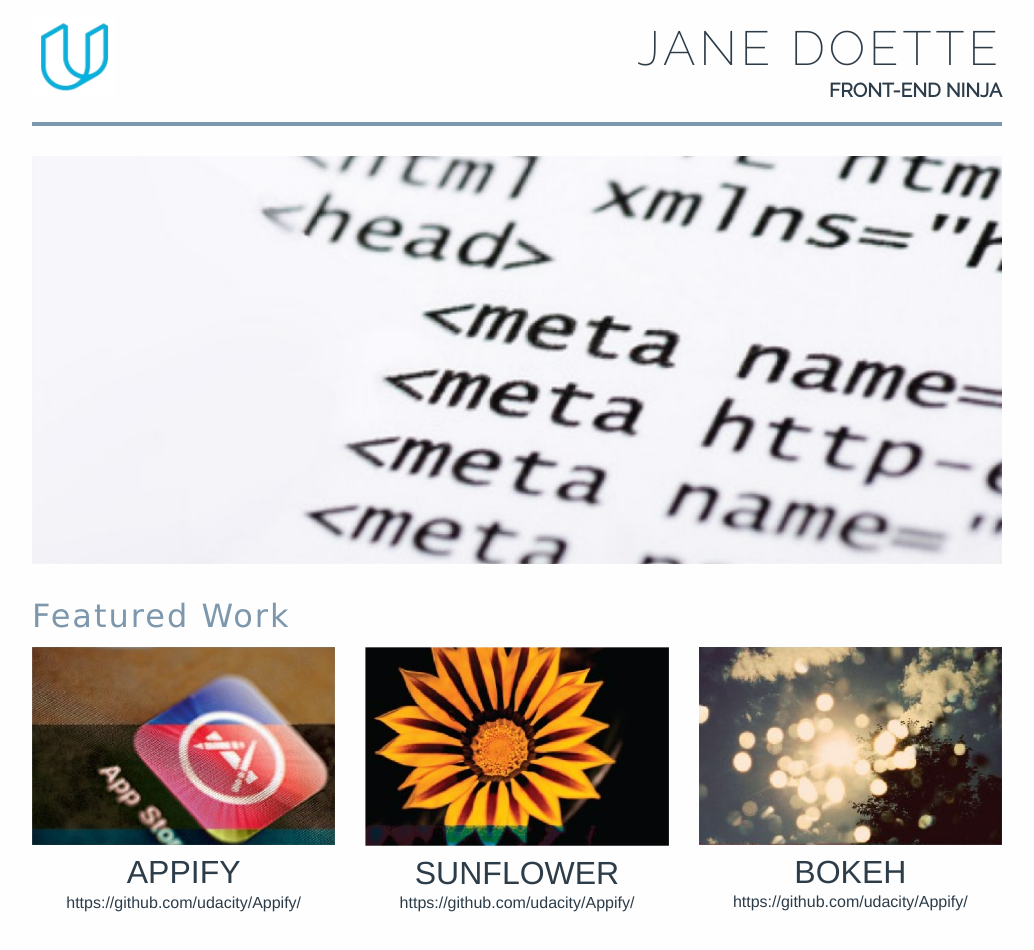
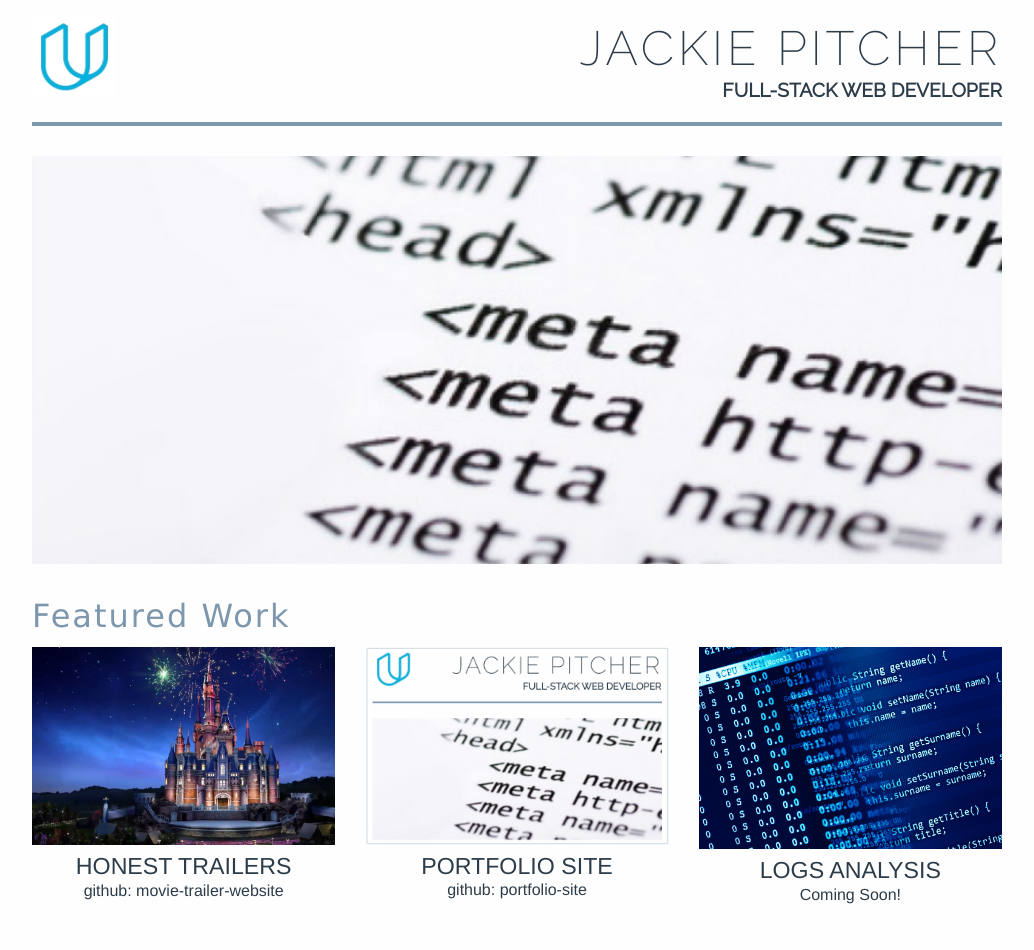
Before and after one commit to jpitcher2012/portfolio-site, a plain HTML site: page index.html in a window 1280 px wide. Shown: the whole page, without its empty margins (123-1157 px from the left). Drawn offline with Linux system fonts and the light colour scheme.

Commit message:
Customize images and text, modify styling slightly

```diff
--- a/css/app.css
+++ b/css/app.css
@@ -17,15 +17,15 @@ h1 {
 }
 
 h2 {
-	font-size: 200%;
-	margin-bottom: -5px;
-}
-
-h3 {
 	color: #7d97ad;
 	font-family: Verdana, sans-serif;
 	font-size: 200%;
 	letter-spacing: 2px;
+}
+
+h3 {
+	font-size: 145%;
+	margin-bottom: -5px;
 }
 
 h4 {
@@ -65,14 +65,18 @@ figure img {
 
 @media print, screen and (max-width: 48em) {
 	figure img { max-width: 66%; }
+	h3 { font-size: 175%; }
 }
 
 @media print, screen and (min-width: 48em) {
 	figure img { max-width: 100%; }
 }
 
-@media print, screen and (max-width: 31em) {
-	h1 { font-size: 225%; }
+@media print, screen and (max-width: 34em) {
+	h1 { font-size: 200%; }
 	h2, h3 { font-size: 150%; }
-	h4 { font-size: 100%; }
+	h4 { font-size: 90%; }
+	p { font-size: 90%; }
+	header { padding-bottom: 0px; }
+	#logo { height: 60px; }
 }
--- a/index.html
+++ b/index.html
@@ -4,7 +4,7 @@
 		<meta charset="utf-8">
 		<meta http-equiv="x-ua-compatible" content="ie=edge">
 		<meta name="viewport" content="width=device-width, initial-scale=1.0">
-		<title>Portfolio</title>
+		<title>Jackie Pitcher Portfolio</title>
 		<link rel="stylesheet" href="css/foundation.css">
 		<link rel="stylesheet" href="css/app.css">
 		<link rel="stylesheet" href="https://fonts.googleapis.com/css?family=Raleway:200,400">
@@ -16,9 +16,9 @@
 				<div class="grid-x grid-margin-x">
 
 					<header class="large-12 cell">
-						<img src="img/logo.png" alt="Udacity logo" />
-						<h1>JANE DOETTE</h1>
-						<h4>FRONT-END NINJA</h4>
+						<img id="logo" src="img/logo.png" alt="Udacity logo" />
+						<h1>JACKIE PITCHER</h1>
+						<h4>FULL-STACK WEB DEVELOPER</h4>
 					</header>
 
 					<div class="large-12 cell" >
@@ -26,35 +26,35 @@
 					</div>
 
 					<div class="large-12 cell">
-						<h3>Featured Work</h3>
+						<h2>Featured Work</h2>
 					</div>
 
 					<div class="large-4 medium-4 cell">
 						<figure>
-							<img src="img/appify.png" alt="App Store"/>
+							<img src="img/disney.png" alt="Disney Castle" />
 							<figcaption>
-								<h2>APPIFY</h2>
-								<p><a href="https://github.com/udacity/Appify/">https://github.com/udacity/Appify/</a></p>
+								<h3>HONEST TRAILERS</h3>
+								<p><a href="https://github.com/jpitcher2012/movie-trailer-website/" target="_blank">github: movie-trailer-website</a></p>
 							</figcaption>
 						</figure>
 					</div>
 
 					<div class="large-4 medium-4 cell">
 						<figure>
-							<img src="img/sunflower.png" alt="Sunflower" />
+							<img src="img/portfolio.png" alt="Portfolio Website" />
 							<figcaption>
-								<h2>SUNFLOWER</h2>
-								<p><a href="https://github.com/udacity/Sunflower/">https://github.com/udacity/Appify/</a></p>
+								<h3>PORTFOLIO SITE</h3>
+								<p><a href="https://github.com/jpitcher2012/portfolio-site" target="_blank">github: portfolio-site</a></p>
 							</figcaption>
 						</figure>
 					</div>
 
 					<div class="large-4 medium-4 cell">
 						<figure>
-							<img src="img/bokeh.png" alt="Bokeh" />
+							<img src="img/logs.png" alt="Computer Logs" />
 							<figcaption>
-								<h2>BOKEH</h2>
-								<p><a href="https://github.com/udacity/Bokeh/">https://github.com/udacity/Appify/</a></p>
+								<h3>LOGS ANALYSIS</h3>
+								<p>Coming Soon!</p>
 							</figcaption>
 						</figure>
 					</div>
```
Also changed, not shown: img/appify.png (deleted), img/bokeh.png (deleted), img/disney.png (added), img/logs.png (added), img/portfolio.png (added), img/sunflower.png (deleted).
